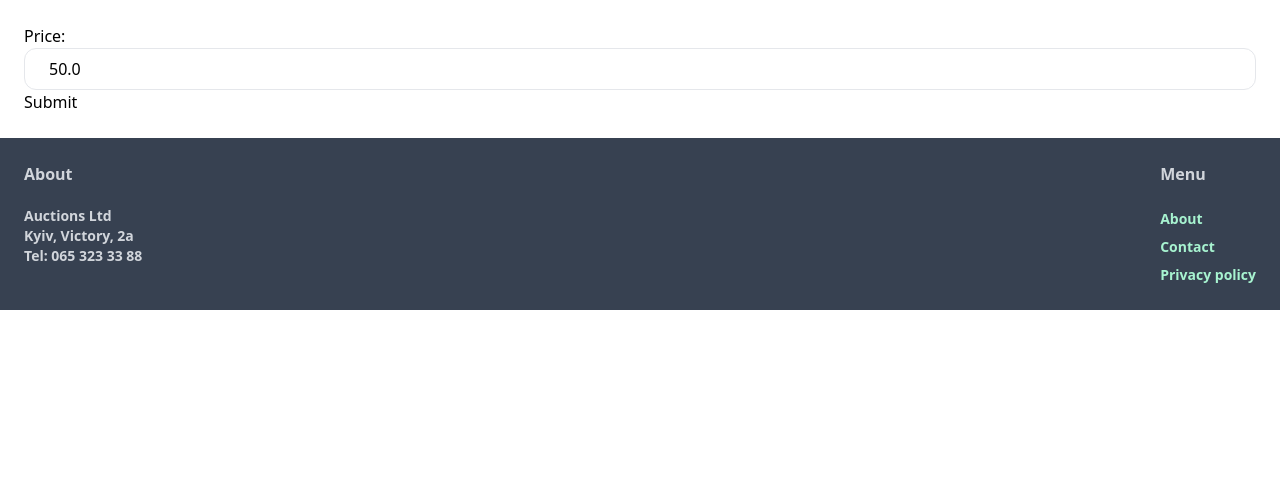
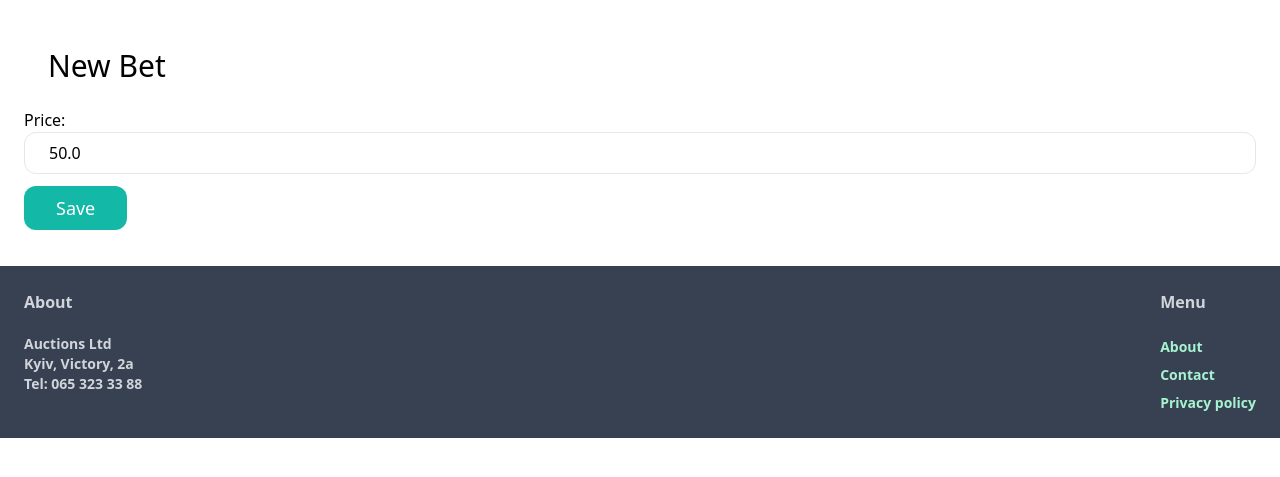
Before and after one commit to magari-GH/Ptometheus-CS50, a Django app: page /auctions/2/new_bet/ in a window 1280 px wide. Shown: the part 77-554 px from the top of the page. Run offline with Django 3.2, Linux system fonts and the light colour scheme; a user stored in the database is signed in; data comes from the database, SQL or seed files in the repository; some libraries are stand-ins or nearby versions.

Commit message:
Added block title. Added CSS classes

```diff
--- a/task3/commerce/auctions/templates/auctions/new_bet.html
+++ b/task3/commerce/auctions/templates/auctions/new_bet.html
@@ -1,13 +1,22 @@
 {% extends "auctions/layout.html" %}
 
+{% block title %} New Bet {% endblock %}
 {% block body %}
+<h1 class="m-6 text-3xl">New Bet</h1>
+
 <form action="" method="post">
     {% csrf_token %}
-    {{ form.as_p }}
-    <input type="submit" value="Submit">
+    <div class="space-y-2">
+        {{ form.as_p }}
+    </div>
+    <div class="py-3">
+    <input class="py-2 px-8 text-lg bg-teal-500 hover:bg-teal-700 rounded-xl text-white"
+            type="submit" value="Save">
+    </div>
+
     {% if message %}
     {{message}}
     {% endif%}
+    </form>
 
-</form>
 {% endblock %}
```
